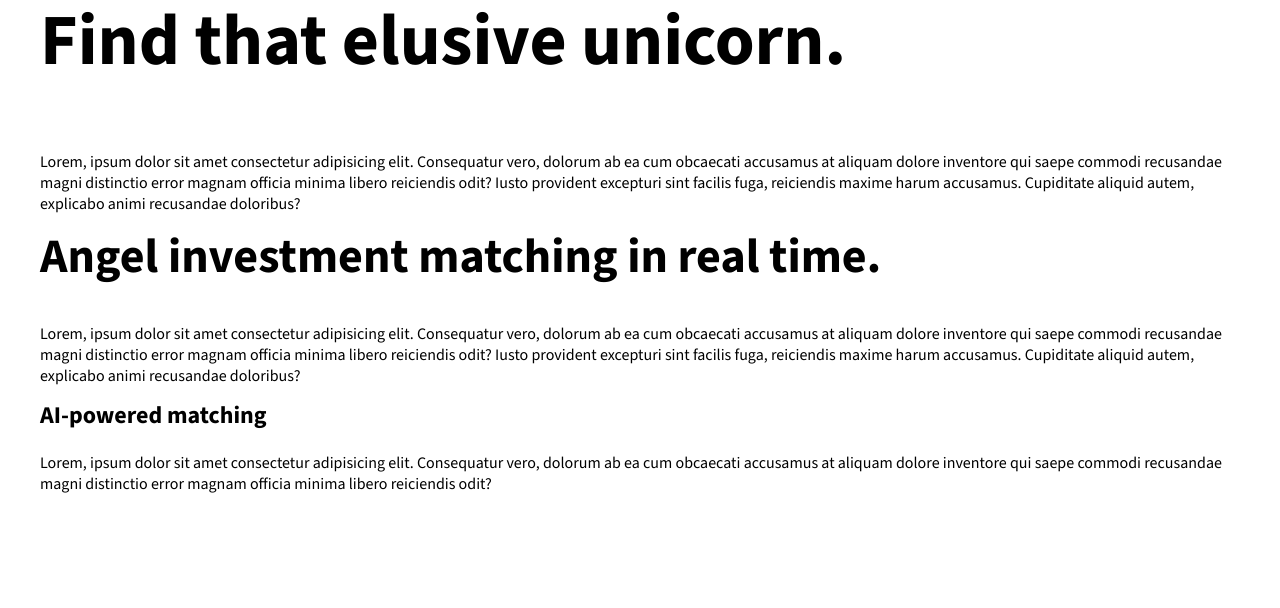
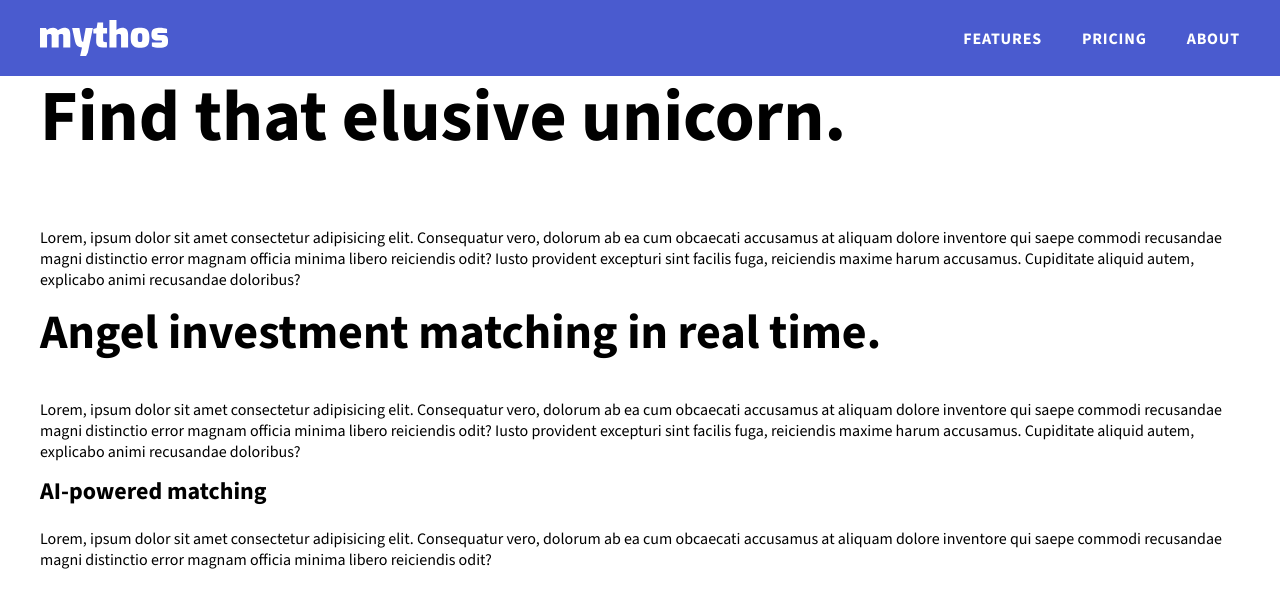
Before and after one commit to revinsider/portfolio-mythos-site, a plain HTML site: page index.html in a window 1280 px wide. Drawn offline with nearby package versions, Linux system fonts and the light colour scheme.

Commit message:
add styles to topnav

```diff
--- /dev/null
+++ b/app/scss/components/_index.scss
@@ -0,0 +1 @@
+@forward 'topnav';
--- /dev/null
+++ b/app/scss/components/_topnav.scss
@@ -0,0 +1,66 @@
+@use '../util/' as u;
+
+.topnav {
+  background-color: var(--bg-header);
+
+  &__wrapper {
+    display: flex;
+    justify-content: space-between;
+    align-items: center;
+    padding-block: 12px;
+
+    @include u.breakpoint(large) {
+      padding-block: 20px;
+    }
+  }
+
+  &__homelink {
+    &:hover {
+      opacity: .9;
+    }
+  }
+
+  &__logo {
+    display: block;
+    width: u.rem(70);
+    height: auto;
+
+    @include u.breakpoint(large) {
+      width: u.rem(128);
+    }
+  }
+
+  &__list {
+    display: flex;
+    gap: 20px;
+    list-style-type: none;
+    margin: 0;
+    padding: 0;
+
+    @include u.breakpoint(large) {
+      gap: 40px;
+    }
+
+
+  }
+
+  &__item {}
+
+  &__link {
+    font-size: u.rem(14);
+    font-weight: 700;
+    letter-spacing: 0.05em;
+    color: var(--text-light);
+    text-transform: uppercase;
+
+    @include u.breakpoint(large) {
+      font-size: u.rem(16);
+    }
+
+    &:hover {
+      text-decoration: underline;
+      text-decoration-thickness: 2px;
+      text-underline-offset: 4px;
+    }
+  }
+}
--- a/app/scss/globals/_boilerplate.scss
+++ b/app/scss/globals/_boilerplate.scss
@@ -14,6 +14,7 @@ body {
   font-family: var(--main-font);
   background-color: var(--background-color);
   color: var(--text-color);
+  margin-block-end: 50vh; // temporary
 }
 
 .visually-hidden {
@@ -23,4 +24,13 @@ body {
   width: 1px;
   height: 1px;
   overflow: hidden;
+
+  &:focus {
+    left: 0;
+    height: auto;
+    width: auto;
+    background-color: #fff;
+    padding: 0.5rem;
+    border: 1px solid;
+  }
 }
--- a/app/scss/globals/_colors.scss
+++ b/app/scss/globals/_colors.scss
@@ -1,6 +1,7 @@
 :root {
   --bg-main: hsl(0, 0%, 100%);
   --bg-hero: hsl(232, 58%, 55%);
+  --bg-header: hsl(232, 58%, 55%);
   --bg-fullwidth: hsl(320, 85%, 41%);
   --text-dark: hsl(233, 14%, 25%);
   --text-light: hsl(0, 0%, 100%);
--- a/app/scss/style.scss
+++ b/app/scss/style.scss
@@ -1,3 +1,4 @@
 @forward 'util';
 @forward 'globals';
 @forward 'layout';
+@forward 'components';
--- a/index.html
+++ b/index.html
@@ -20,8 +20,29 @@
 </head>
 
 <body>
-  <header></header>
-  <main>
+  <a class="visually-hidden" href="#main">Skip to main content</a>
+  <header class="topnav">
+    <h1 class="visually-hidden">Header</h1>
+    <div class="wrapper topnav__wrapper">
+      <a href="/" class="topnav__homelink">
+        <img src="/img/logo-mythos.svg" width="128" height="36" alt="Mythos homepage" class="topnav__logo">
+      </a>
+      <nav>
+        <ul class="topnav__list">
+          <li class="topnav__item">
+            <a href="" class="topnav__link">Features</a>
+          </li>
+          <li class="topnav__item">
+            <a href="" class="topnav__link">Pricing</a>
+          </li>
+          <li class="topnav__item">
+            <a href="" class="topnav__link">About</a>
+          </li>
+        </ul>
+      </nav>
+    </div>
+  </header>
+  <main id="main">
     <article>
       <section class="wrapper">
         <h1>Find that elusive unicorn.</h1>
```
Also changed, not shown: dist/style.css, img/logo-mythos.svg (added), 1 other file.
